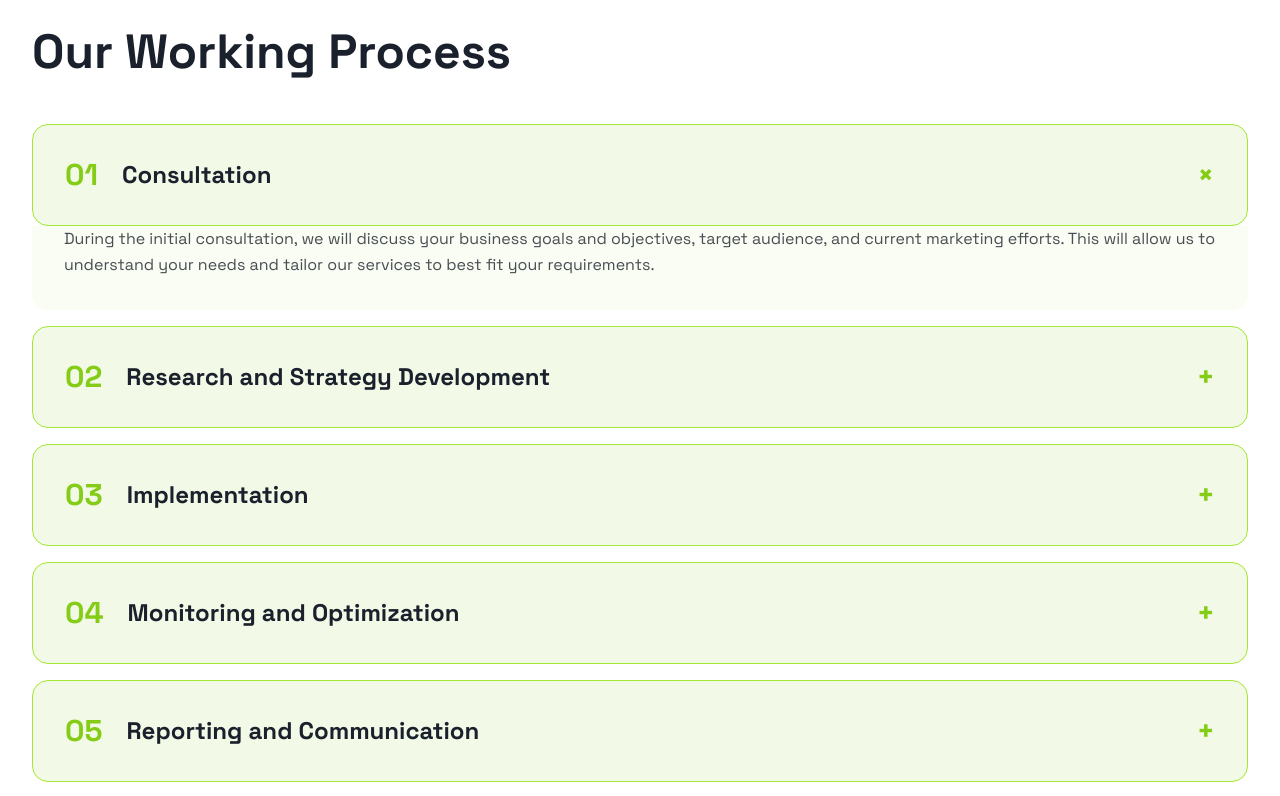
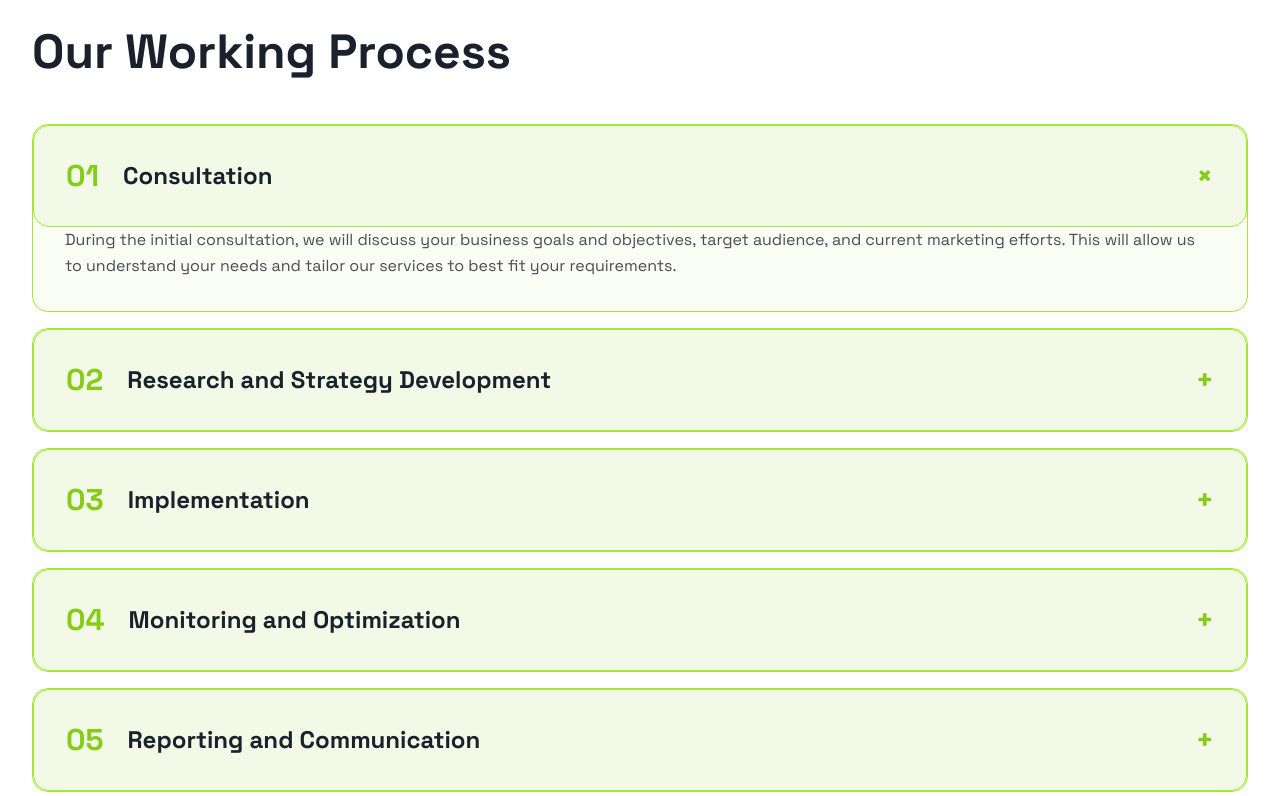
Before and after one commit to spoilers21/positivus-website-build, a React (Vite) app: page / in a window 1280 px wide. Shown: the part 3600-4396 px from the top of the page. Built offline with nearby package versions, Linux system fonts and the light colour scheme.

Commit message:
Add border to wrapper container for complete look
cgen-aba374f771a64ea5bf634a8685f512d7

```diff
--- a/client/components/ProcessSection.tsx
+++ b/client/components/ProcessSection.tsx
@@ -53,7 +53,7 @@ export default function ProcessSection() {
           {steps.map((step, index) => (
             <div
               key={index}
-              className="overflow-hidden"
+              className="border border-lime-400 rounded-2xl overflow-hidden"
             >
               <button
                 onClick={() =>
```
